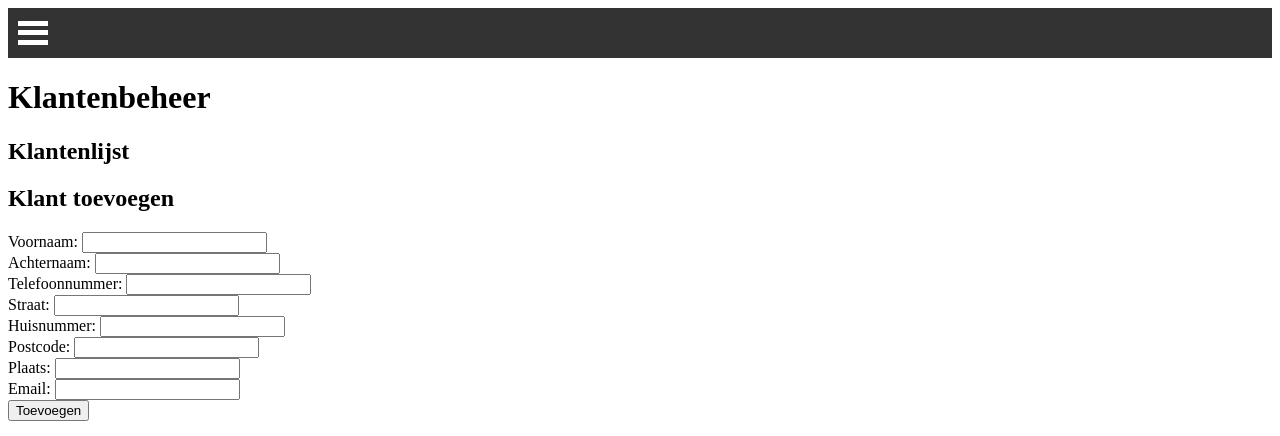
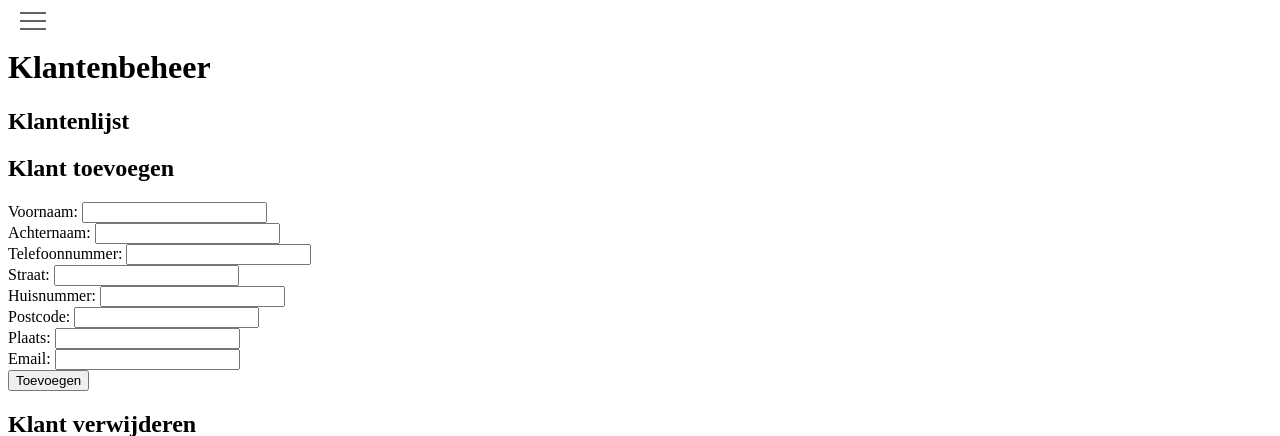
Before and after one commit to SjoerdGroenheide/KarelCode, a PHP site: page /Klantenbestand.php in a window 1280 px wide. Shown: the top 436 px of the page. Run offline with PHP 8.4, Linux system fonts and the light colour scheme; data that the repository does not hold is empty.

Commit message:
Update Klantenbestand.php

```diff
--- a/Klantenbestand.php
+++ b/Klantenbestand.php
@@ -65,97 +65,93 @@ if ($_SERVER['REQUEST_METHOD'] == 'POST') {
     <meta name="viewport" content="width=device-width, initial-scale=1.0">
     <title>Klantenbeheer</title>
     <style>
-/* Basisstijlen voor hamburgermenu */
-.menu-bar {
-    display: flex;
-    justify-content: space-between;
-    align-items: center;
-    background-color: #333;
-    padding: 10px;
-    position: relative; /* Voeg deze regel toe voor positie */
+#menu__toggle {
+  opacity: 0;
 }
-
-.menu-bar .menu {
-    display: none; /* Menu standaard verborgen */
-    flex-direction: column;
-    align-items: center;
-    position: absolute;
-    top: 50px;
-    right: 0;
-    background-color: #333;
-    width: 200px;
-    box-shadow: 0px 5px 10px rgba(0, 0, 0, 0.3);
+#menu__toggle:checked + .menu__btn > span {
+  transform: rotate(45deg);
 }
-
-.menu-bar.active .menu {
-    display: flex; /* Menu zichtbaar maken */
+#menu__toggle:checked + .menu__btn > span::before {
+  top: 0;
+  transform: rotate(0deg);
 }
-
-.menu-bar .menu a {
-    color: white;
-    padding: 10px;
-    text-decoration: none;
-    text-align: center;
-    display: block;
-    width: 100%;
+#menu__toggle:checked + .menu__btn > span::after {
+  top: 0;
+  transform: rotate(90deg);
 }
-
-.menu-bar .menu a:hover {
-    background-color: #575757;
+#menu__toggle:checked ~ .menu__box {
+  left: 0 !important;
 }
-
-.hamburger {
-    display: flex;
-    flex-direction: column;
-    justify-content: space-around;
-    align-items: center;
-    width: 30px;
-    height: 30px;
-    background-color: transparent;
-    border: none;
-    cursor: pointer;
+.menu__btn {
+  position: fixed;
+  top: 20px;
+  left: 20px;
+  width: 26px;
+  height: 26px;
+  cursor: pointer;
+  z-index: 1;
 }
-
-.hamburger div {
-    width: 30px;
-    height: 5px;
-    background-color: white;
+.menu__btn > span,
+.menu__btn > span::before,
+.menu__btn > span::after {
+  display: block;
+  position: absolute;
+  width: 100%;
+  height: 2px;
+  background-color: #616161;
+  transition-duration: .25s;
 }
-
-/* Zorg ervoor dat het menu zichtbaar is op kleinere schermen */
-@media screen and (max-width: 768px) {
-    .menu-bar .menu {
-        display: flex;
-        visibility: hidden; /* Blijft standaard verborgen */
-    }
-
-    .menu-bar.active .menu {
-        visibility: visible; /* Menu wordt zichtbaar als de .active klasse is toegevoegd */
-    }
+.menu__btn > span::before {
+  content: '';
+  top: -8px;
+}
+.menu__btn > span::after {
+  content: '';
+  top: 8px;
+}
+.menu__box {
+  display: block;
+  position: fixed;
+  top: 0;
+  left: -100%;
+  width: 300px;
+  height: 100%;
+  margin: 0;
+  padding: 80px 0;
+  list-style: none;
+  background-color: #ECEFF1;
+  box-shadow: 2px 2px 6px rgba(0, 0, 0, .4);
+  transition-duration: .25s;
+}
+.menu__item {
+  display: block;
+  padding: 12px 24px;
+  color: #333;
+  font-family: 'Roboto', sans-serif;
+  font-size: 20px;
+  font-weight: 600;
+  text-decoration: none;
+  transition-duration: .25s;
+}
+.menu__item:hover {
+  background-color: #CFD8DC;
 }
     </style>
 
-<div class="menu-bar">
-    <button class="hamburger" onclick="toggleMenu()">
-        <div></div>
-        <div></div>
-        <div></div>
-    </button>
-    <div class="menu">
-        <a href="#">Home</a>
-        <a href="#">Klantenlijst</a>
-        <a href="#">Klant toevoegen</a>
-        <a href="#">Klant verwijderen</a>
-        <a href="#">Klant aanpassen</a>
-    </div>
-</div>
+<div class="hamburger-menu">
+    <input id="menu__toggle" type="checkbox" />
+    <label class="menu__btn" for="menu__toggle">
+      <span></span>
+    </label>
 
-<script>
-    function toggleMenu() {
-        const menuBar = document.querySelector('.menu-bar');
-        menuBar.classList.toggle('active');
-    }
-</script>
+    <ul class="menu__box">
+      <li><a class="menu__item" href="#">Home</a></li>
+			<li><a class="menu__item" href="#">About</a></li>
+			<li><a class="menu__item" href="#">Team</a></li>
+			<li><a class="menu__item" href="#">Contact</a></li>
+			<li><a class="menu__item" href="#">Twitter</a></li>
+    </ul>
+  </div>
     <h1>Klantenbeheer</h1>
     <h2>Klantenlijst</h2>
     <ul>
```
